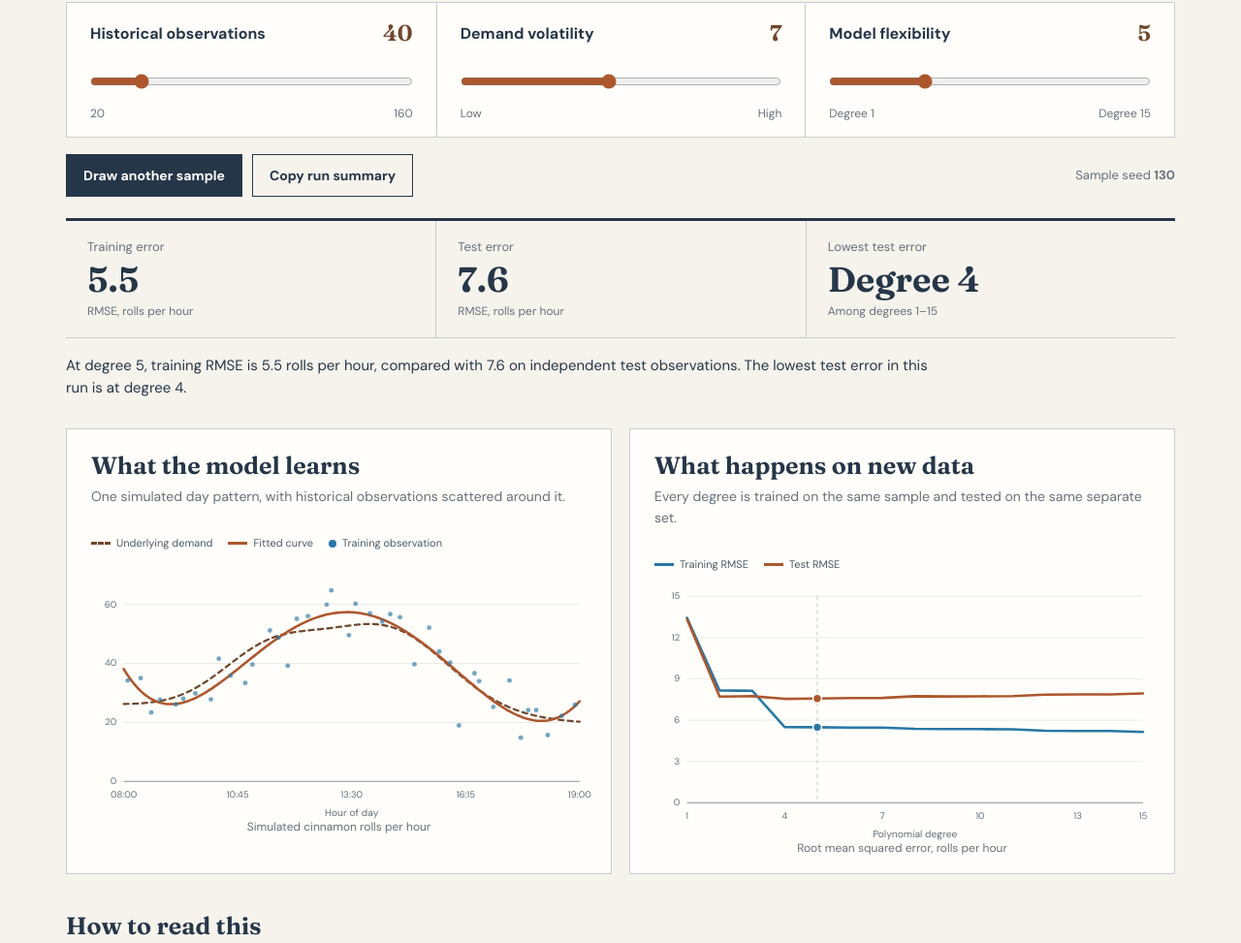
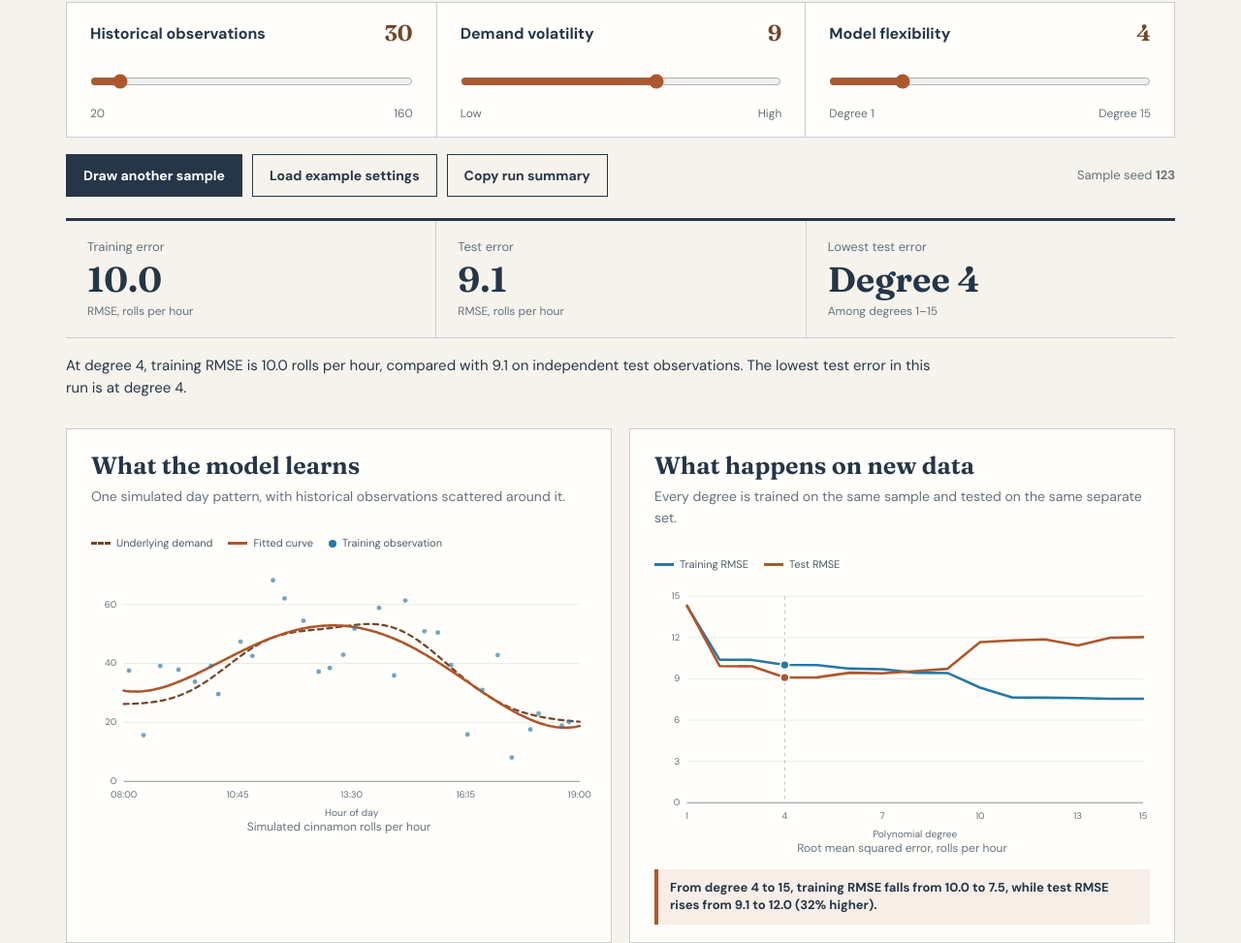
Before and after one commit to ShinnosukeUesaka/cs130-cinnamon-roll-forecasting, a plain HTML site: page index.html in a window 1280 px wide. Shown: the part 271-1244 px from the top of the page at 97% size. Drawn offline with Linux system fonts and the light colour scheme.

Commit message:
Make overfitting rise clearer in default simulation

```diff
--- a/app.js
+++ b/app.js
@@ -3,10 +3,10 @@ import { runSimulation, trueDemand, predict } from './model.js';
 const $ = id => document.getElementById(id);
 const params = new URLSearchParams(location.search);
 let state = {
-  n: clamp(Number(params.get('n')) || 40, 20, 160),
-  noise: clamp(Number(params.get('noise')) || 7, 1, 14),
-  degree: clamp(Number(params.get('degree')) || 5, 1, 15),
-  seed: clamp(Number(params.get('seed')) || 130, 1, 999999)
+  n: clamp(Number(params.get('n')) || 30, 20, 160),
+  noise: clamp(Number(params.get('noise')) || 9, 1, 14),
+  degree: clamp(Number(params.get('degree')) || 4, 1, 15),
+  seed: clamp(Number(params.get('seed')) || 123, 1, 999999)
 };
 let simulation;
 
@@ -91,6 +91,9 @@ function render() {
   $('test-value').textContent = fmt(selected.testRmse);
   $('best-value').textContent = `Degree ${best.degree}`;
   $('readout').textContent = `At degree ${state.degree}, training RMSE is ${fmt(selected.trainRmse)} rolls per hour, compared with ${fmt(selected.testRmse)} on independent test observations. The lowest test error in this run is at degree ${best.degree}.`;
+  const mostFlexible = simulation.results[14];
+  const rise = Math.round(100 * (mostFlexible.testRmse / best.testRmse - 1));
+  $('comparison').textContent = `From degree ${best.degree} to 15, training RMSE falls from ${fmt(best.trainRmse)} to ${fmt(mostFlexible.trainRmse)}, while test RMSE rises from ${fmt(best.testRmse)} to ${fmt(mostFlexible.testRmse)} (${rise}% higher).`;
   renderDemand(); renderErrors();
   const url = new URL(location.href);
   for (const [key,value] of Object.entries(state)) url.searchParams.set(key, value);
@@ -105,6 +108,7 @@
   });
 }
 $('resimulate').addEventListener('click', () => { state.seed += 1; recalculate(); });
+$('show-example').addEventListener('click', () => { state = { n: 30, noise: 9, degree: 4, seed: 123 }; recalculate(); });
 $('copy-summary').addEventListener('click', async () => {
   const selected = simulation.results[state.degree - 1];
   const best = simulation.results.reduce((a,b) => b.testRmse < a.testRmse ? b : a);
--- a/index.html
+++ b/index.html
@@ -15,15 +15,15 @@
       <div class="roll-art" aria-hidden="true"><div class="roll-inner"></div></div>
     </section>
     <section class="controls" aria-label="Simulation controls">
-      <div class="control"><div class="control-top"><label for="sample">Historical observations</label><output id="sample-value" for="sample">40</output></div><input id="sample" type="range" min="20" max="160" step="5" value="40"><div class="range-ends"><span>20</span><span>160</span></div></div>
-      <div class="control"><div class="control-top"><label for="noise">Demand volatility</label><output id="noise-value" for="noise">7</output></div><input id="noise" type="range" min="1" max="14" step="1" value="7"><div class="range-ends"><span>Low</span><span>High</span></div></div>
-      <div class="control"><div class="control-top"><label for="degree">Model flexibility</label><output id="degree-value" for="degree">5</output></div><input id="degree" type="range" min="1" max="15" step="1" value="5"><div class="range-ends"><span>Degree 1</span><span>Degree 15</span></div></div>
+      <div class="control"><div class="control-top"><label for="sample">Historical observations</label><output id="sample-value" for="sample">30</output></div><input id="sample" type="range" min="20" max="160" step="5" value="30"><div class="range-ends"><span>20</span><span>160</span></div></div>
+      <div class="control"><div class="control-top"><label for="noise">Demand volatility</label><output id="noise-value" for="noise">9</output></div><input id="noise" type="range" min="1" max="14" step="1" value="9"><div class="range-ends"><span>Low</span><span>High</span></div></div>
+      <div class="control"><div class="control-top"><label for="degree">Model flexibility</label><output id="degree-value" for="degree">4</output></div><input id="degree" type="range" min="1" max="15" step="1" value="4"><div class="range-ends"><span>Degree 1</span><span>Degree 15</span></div></div>
     </section>
-    <div class="tools"><button id="resimulate" type="button">Draw another sample</button><button id="copy-summary" type="button" class="quiet">Copy run summary</button><span class="seed">Sample seed <strong id="seed-value">130</strong></span></div>
+    <div class="tools"><button id="resimulate" type="button">Draw another sample</button><button id="show-example" type="button" class="quiet">Load example settings</button><button id="copy-summary" type="button" class="quiet">Copy run summary</button><span class="seed">Sample seed <strong id="seed-value">123</strong></span></div>
     <section class="metrics" aria-label="Error readout"><div><span>Training error</span><strong id="train-value">—</strong><small>RMSE, rolls per hour</small></div><div><span>Test error</span><strong id="test-value">—</strong><small>RMSE, rolls per hour</small></div><div><span>Lowest test error</span><strong id="best-value">—</strong><small>Among degrees 1–15</small></div></section>
     <p id="readout" class="readout" aria-live="polite"></p>
     <section class="charts"><article class="chart-panel"><div class="chart-heading"><div><h2>What the model learns</h2><p>One simulated day pattern, with historical observations scattered around it.</p></div></div><div class="legend"><span class="legend-item"><i class="legend-swatch truth"></i>Underlying demand</span><span class="legend-item"><i class="legend-swatch fit"></i>Fitted curve</span><span class="legend-item"><i class="legend-dot"></i>Training observation</span></div><div class="chart-scroll"><svg id="demand-chart" viewBox="0 0 720 365" role="img"></svg></div><p class="axis-note">Simulated cinnamon rolls per hour</p></article>
-    <article class="chart-panel"><div class="chart-heading"><div><h2>What happens on new data</h2><p>Every degree is trained on the same sample and tested on the same separate set.</p></div></div><div class="legend"><span class="legend-item"><i class="legend-swatch train"></i>Training RMSE</span><span class="legend-item"><i class="legend-swatch test"></i>Test RMSE</span></div><div class="chart-scroll"><svg id="error-chart" viewBox="0 0 720 365" role="img"></svg></div><p class="axis-note">Root mean squared error, rolls per hour</p></article></section>
+    <article class="chart-panel"><div class="chart-heading"><div><h2>What happens on new data</h2><p>Every degree is trained on the same sample and tested on the same separate set.</p></div></div><div class="legend"><span class="legend-item"><i class="legend-swatch train"></i>Training RMSE</span><span class="legend-item"><i class="legend-swatch test"></i>Test RMSE</span></div><div class="chart-scroll"><svg id="error-chart" viewBox="0 0 720 365" role="img"></svg></div><p class="axis-note">Root mean squared error, rolls per hour</p><p id="comparison" class="comparison" aria-live="polite"></p></article></section>
     <section class="explain"><h2>How to read this</h2><p>Increase model flexibility from degree 1 to 15. The training error cannot rise here because each higher-degree model includes all the lower-degree curves. Test error often falls at first, then rises when the fit starts following random fluctuations. Its exact minimum can move when you change the sample.</p><p>These are invented numbers for a teaching example, not sales data from Zeit für Brot. The test set contains 1,000 independently simulated observations. The same test set is used for every degree in a run. It is used to compare models here, never to fit their coefficients.</p><p class="source">Reading: James et al., <a href="https://www.statlearning.com/" target="_blank" rel="noopener">An Introduction to Statistical Learning</a>, §2.2.2. <a href="https://github.com/ShinnosukeUesaka/cs130-cinnamon-roll-forecasting" target="_blank" rel="noopener">View source code</a>.</p></section>
     <footer>Built for CS130 Assignment 1 · All demand figures are simulated.</footer>
   </main>
--- a/model.js
+++ b/model.js
@@ -95,7 +95,7 @@ function rmse(model, data) {
   return Math.sqrt(squaredError / data.length);
 }
 
-export function runSimulation({ n = 40, noise = 7, seed = 130 } = {}) {
+export function runSimulation({ n = 30, noise = 9, seed = 123 } = {}) {
   const { training, test } = makeData(n, noise, seed);
   const results = [];
   for (let degree = 1; degree <= 15; degree++) {
```
Also changed, not shown: model.test.mjs (+4 -4 lines), style.css, 1 other file.
